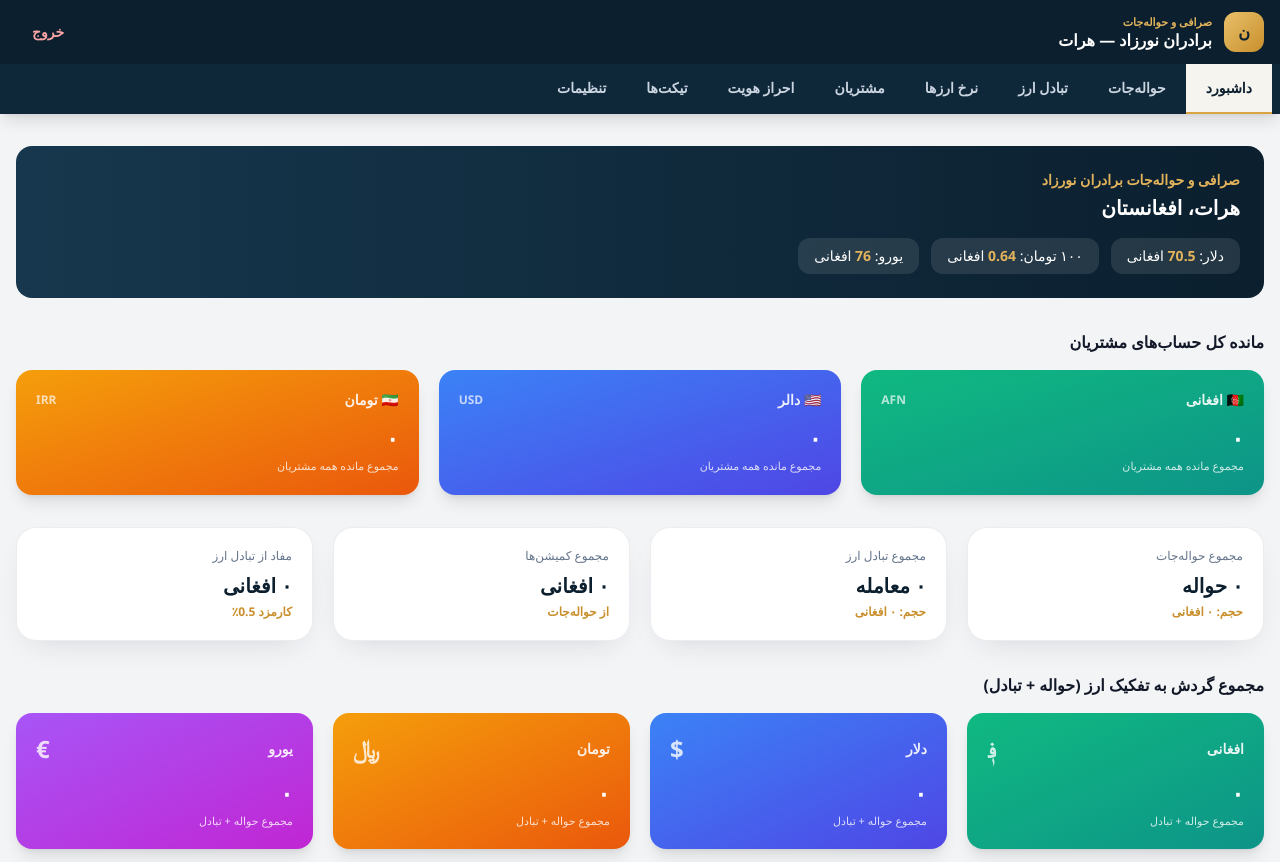
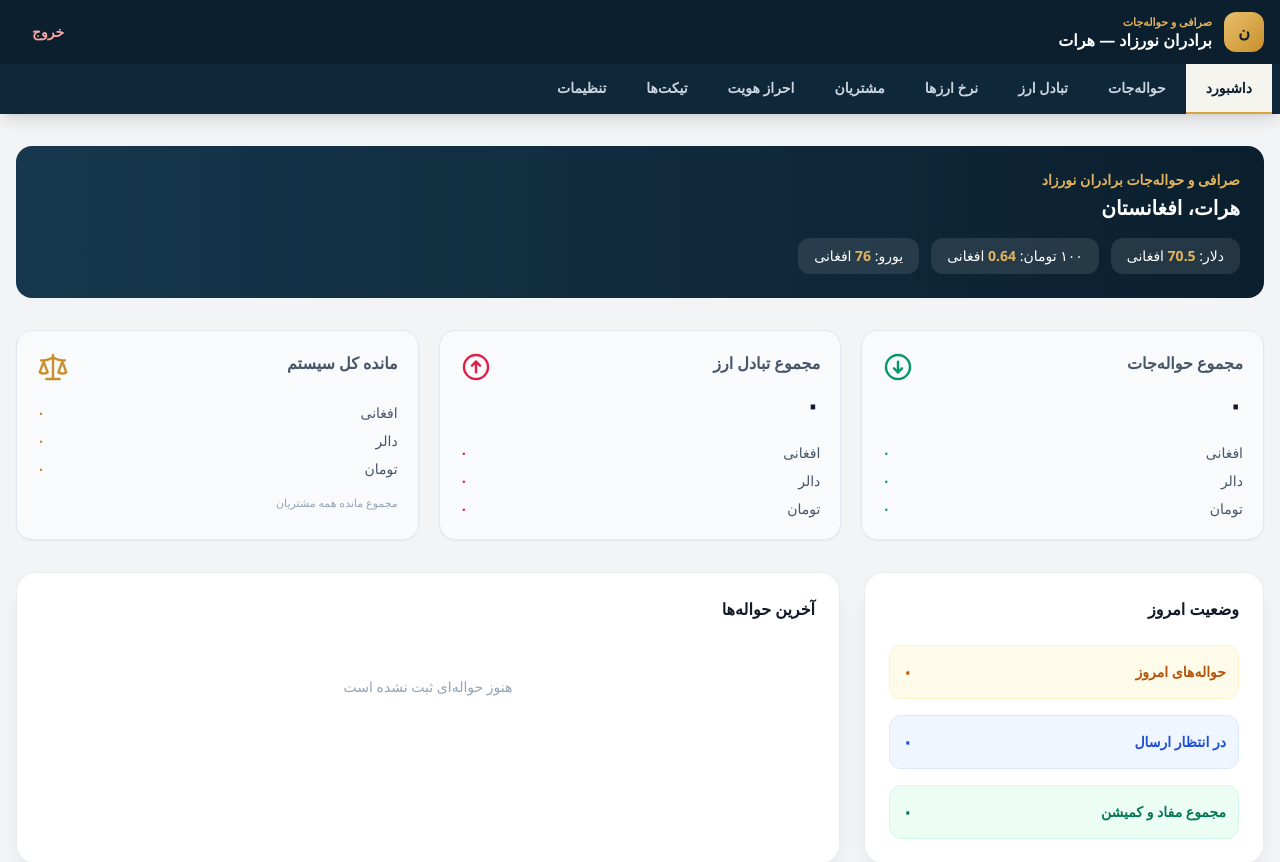
Before and after one commit to nasirahmadrahmati19-hue/exchange-admin, a Next.js app: page /dashboard in a window 1280 px wide. Shown: the top 862 px of the page. Built offline with nearby package versions, Linux system fonts and the light colour scheme; sample sign-in values are in the browser's storage; a small style sheet from the web is missing.

Commit message:
Refactor Dashboard state and calculations

```diff
--- a/app/dashboard/page.tsx
+++ b/app/dashboard/page.tsx
@@ -3,13 +3,17 @@
 import { useEffect, useState } from "react";
 
 export default function DashboardPage() {
-  const [d, setD] = useState({
-    hawalaCount: 0, hawalaVolume: 0, tradeCount: 0, tradeVolume: 0,
-    totalFee: 0, tradeProfit: 0, pending: 0, today: 0,
-    cur: { "افغانی": 0, "دلار": 0, "تومان": 0, "یورو": 0 } as Record<string, number>,
+  const [d, setD] = useState<any>({
+    hawalaCount: 0,
+    hawalaTotals: { AFN: 0, USD: 0, IRR: 0 },
+    tradeCount: 0,
+    tradeTotals: { AFN: 0, USD: 0, IRR: 0 },
     accounts: { AFN: 0, USD: 0, IRR: 0 },
+    pending: 0,
+    today: 0,
+    totalFee: 0,
+    tradeProfit: 0,
     rates: { usd: "70.5", eur: "76", toman: "0.64" },
-    commission: "0.5",
     latest: [] as any[],
   });
 
@@ -25,69 +29,48 @@ export default function DashboardPage() {
       const s = localStorage.getItem("db_settings");
       if (s) { const p = JSON.parse(s); if (p && p.commission) commission = p.commission; }
 
-      const toAFN = (amount: number, cur: string) => {
-        if (cur === "تومان") return (amount / 1000) * Number(rates.toman);
-        if (cur === "دلار" || cur === "دالر") return amount * Number(rates.usd);
-        if (cur === "یورو") return amount * Number(rates.eur);
-        return amount;
-      };
+      // ---------- مجموع حواله‌جات به تفکیک ارز ----------
+      const hawalaTotals = { AFN: 0, USD: 0, IRR: 0 };
+      let totalFee = 0, pending = 0, today = 0;
+      const todayStr = new Date().toLocaleDateString("fa-IR");
+      h.forEach((x: any) => {
+        const amt = Number(x.amount || 0);
+        if (x.payCur === "افغانی") hawalaTotals.AFN += amt;
+        else if (x.payCur === "دلار" || x.payCur === "دالر") hawalaTotals.USD += amt;
+        else if (x.payCur === "تومان") hawalaTotals.IRR += amt;
+        totalFee += Number(x.fee || 0);
+        if (x.status === "در انتظار" || x.status === "در حال انتظار") pending++;
+        if (x.date === todayStr) today++;
+      });
 
+      // ---------- مجموع تبادل ارز به تفکیک ارز ----------
+      const tradeTotals = { AFN: 0, USD: 0, IRR: 0 };
+      let tradeProfit = 0;
+      t.forEach((x: any) => {
+        const amt = Number(x.amount || 0);
+        if (x.currency === "افغانی") tradeTotals.AFN += amt;
+        else if (x.currency === "دالر" || x.currency === "دلار") tradeTotals.USD += amt;
+        else if (x.currency === "تومان") tradeTotals.IRR += amt;
+        tradeProfit += Number(x.afnValue || 0) * (Number(commission) / 100);
+      });
+
+      // ---------- مانده کل سیستم ----------
       const acc = { AFN: 0, USD: 0, IRR: 0 };
       u.forEach((x: any) => {
         const b = x.balances || { AFN: Number(x.balance || 0), USD: 0, IRR: 0 };
         acc.AFN += b.AFN || 0; acc.USD += b.USD || 0; acc.IRR += b.IRR || 0;
       });
 
-      const curSum: Record<string, number> = { "افغانی": 0, "دلار": 0, "تومان": 0, "یورو": 0 };
-      let hawalaVolume = 0, totalFee = 0, pending = 0, today = 0;
-      const todayStr = new Date().toLocaleDateString("fa-IR");
-
-      h.forEach((x: any) => {
-        hawalaVolume += toAFN(Number(x.amount || 0), x.payCur);
-        totalFee += Number(x.fee || 0);
-        if (curSum[x.payCur] !== undefined) curSum[x.payCur] += Number(x.amount || 0);
-        if (curSum[x.getCur] !== undefined) curSum[x.getCur] += Number(x.result || 0);
-        if (x.status === "در انتظار") pending++;
-        if (x.date === todayStr) today++;
-      });
-
-      let tradeVolume = 0, tradeProfit = 0;
-      t.forEach((x: any) => {
-        const v = Number(x.afnValue || 0);
-        tradeVolume += v;
-        tradeProfit += v * (Number(commission) / 100);
-        if (curSum[x.currency] !== undefined) curSum[x.currency] += Number(x.amount || 0);
-      });
-
       setD({
-        hawalaCount: h.length, hawalaVolume, tradeCount: t.length, tradeVolume,
-        totalFee, tradeProfit, pending, today,
-        cur: curSum, accounts: acc, rates, commission, latest: h.slice(0, 4),
+        hawalaCount: h.length, hawalaTotals,
+        tradeCount: t.length, tradeTotals,
+        accounts: acc, pending, today, totalFee, tradeProfit, rates,
+        latest: h.slice(0, 4),
       });
     } catch {}
   }, []);
 
   const fa = (n: number) => n.toLocaleString("fa-IR", { maximumFractionDigits: 0 });
-
-  const summary = [
-    { t: "مجموع حواله‌جات", v: fa(d.hawalaCount) + " حواله", sub: "حجم: " + fa(d.hawalaVolume) + " افغانی" },
-    { t: "مجموع تبادل ارز", v: fa(d.tradeCount) + " معامله", sub: "حجم: " + fa(d.tradeVolume) + " افغانی" },
-    { t: "مجموع کمیشن‌ها", v: fa(d.totalFee) + " افغانی", sub: "از حواله‌جات" },
-    { t: "مفاد از تبادل ارز", v: fa(d.tradeProfit) + " افغانی", sub: "کارمزد " + d.commission + "٪" },
-  ];
-
-  const accountCards = [
-    { name: "افغانی", flag: "🇦🇫", code: "AFN", value: d.accounts.AFN, color: "from-emerald-500 to-teal-600" },
-    { name: "دالر", flag: "🇺🇸", code: "USD", value: d.accounts.USD, color: "from-blue-500 to-indigo-600" },
-    { name: "تومان", flag: "🇮🇷", code: "IRR", value: d.accounts.IRR, color: "from-amber-500 to-orange-600" },
-  ];
-
-  const turnover = [
-    { name: "افغانی", symbol: "؋", color: "from-emerald-500 to-teal-600" },
-    { name: "دلار", symbol: "$", color: "from-blue-500 to-indigo-600" },
-    { name: "تومان", symbol: "﷼", color: "from-amber-500 to-orange-600" },
-    { name: "یورو", symbol: "€", color: "from-purple-500 to-fuchsia-600" },
-  ];
 
   return (
     <div className="space-y-8">
@@ -102,48 +85,90 @@ export default function DashboardPage() {
         </div>
       </div>
 
-      {/* مانده کل حساب‌های مشتریان */}
-      <div>
-        <h3 className="font-extrabold mb-4">مانده کل حساب‌های مشتریان</h3>
-        <div className="grid grid-cols-1 sm:grid-cols-3 gap-5">
-          {accountCards.map(c => (
-            <div key={c.code} className={`rounded-2xl bg-gradient-to-br ${c.color} p-5 text-white shadow-lg`}>
-              <div className="flex items-center justify-between">
-                <span className="text-sm font-bold opacity-90">{c.flag} {c.name}</span>
-                <span className="text-xs font-bold opacity-70">{c.code}</span>
-              </div>
-              <p className="text-2xl font-extrabold mt-3">{fa(c.value)}</p>
-              <p className="text-[11px] opacity-80 mt-1">مجموع مانده همه مشتریان</p>
+      {/* ========== سه کارت افقی (طبق عکس) ========== */}
+      <div className="grid grid-cols-1 md:grid-cols-3 gap-5">
+
+        {/* کارت ۱: مجموع حواله‌جات (سبز) */}
+        <div className="rounded-2xl bg-slate-50 border border-slate-200 p-5 shadow-sm">
+          <div className="flex items-start justify-between">
+            <p className="text-slate-600 font-bold">مجموع حواله‌جات</p>
+            <svg viewBox="0 0 24 24" fill="none" stroke="currentColor" strokeWidth={1.8} strokeLinecap="round" strokeLinejoin="round" className="w-8 h-8 text-emerald-600">
+              <circle cx="12" cy="12" r="9" />
+              <path d="M12 8v8" />
+              <path d="M9 13l3 3 3-3" />
+            </svg>
+          </div>
+          <p className="text-3xl font-extrabold text-slate-900 mt-1">{fa(d.hawalaCount)}</p>
+          <div className="mt-5 space-y-2 text-sm">
+            <div className="flex justify-between">
+              <span className="text-slate-600">افغانی</span>
+              <span className="text-emerald-600 font-bold">{fa(d.hawalaTotals.AFN)}</span>
             </div>
-          ))}
+            <div className="flex justify-between">
+              <span className="text-slate-600">دالر</span>
+              <span className="text-emerald-600 font-bold">{fa(d.hawalaTotals.USD)}</span>
+            </div>
+            <div className="flex justify-between">
+              <span className="text-slate-600">تومان</span>
+              <span className="text-emerald-600 font-bold">{fa(d.hawalaTotals.IRR)}</span>
+            </div>
+          </div>
         </div>
-      </div>
 
-      {/* کارت‌های خلاصه کسب‌وکار */}
-      <div className="grid grid-cols-1 sm:grid-cols-2 lg:grid-cols-4 gap-5">
-        {summary.map(s => (
-          <div key={s.t} className="card p-5">
-            <p className="text-slate-500 text-xs mb-2">{s.t}</p>
-            <p className="text-xl font-extrabold text-[#0b1f2e]">{s.v}</p>
-            <p className="text-xs text-[#c98f2d] font-bold mt-1">{s.sub}</p>
+        {/* کارت ۲: مجموع تبادل ارز (سرمه‌ای/قرمز) */}
+        <div className="rounded-2xl bg-slate-50 border border-slate-200 p-5 shadow-sm">
+          <div className="flex items-start justify-between">
+            <p className="text-slate-600 font-bold">مجموع تبادل ارز</p>
+            <svg viewBox="0 0 24 24" fill="none" stroke="currentColor" strokeWidth={1.8} strokeLinecap="round" strokeLinejoin="round" className="w-8 h-8 text-rose-600">
+              <circle cx="12" cy="12" r="9" />
+              <path d="M12 16V8" />
+              <path d="M9 11l3-3 3 3" />
+            </svg>
           </div>
-        ))}
-      </div>
+          <p className="text-3xl font-extrabold text-slate-900 mt-1">{fa(d.tradeCount)}</p>
+          <div className="mt-5 space-y-2 text-sm">
+            <div className="flex justify-between">
+              <span className="text-slate-600">افغانی</span>
+              <span className="text-rose-600 font-bold">{fa(d.tradeTotals.AFN)}</span>
+            </div>
+            <div className="flex justify-between">
+              <span className="text-slate-600">دالر</span>
+              <span className="text-rose-600 font-bold">{fa(d.tradeTotals.USD)}</span>
+            </div>
+            <div className="flex justify-between">
+              <span className="text-slate-600">تومان</span>
+              <span className="text-rose-600 font-bold">{fa(d.tradeTotals.IRR)}</span>
+            </div>
+          </div>
+        </div>
 
-      {/* گردش به تفکیک ارز */}
-      <div>
-        <h3 className="font-extrabold mb-4">مجموع گردش به تفکیک ارز (حواله + تبادل)</h3>
-        <div className="grid grid-cols-1 sm:grid-cols-2 lg:grid-cols-4 gap-5">
-          {turnover.map(c => (
-            <div key={c.name} className={`rounded-2xl bg-gradient-to-br ${c.color} p-5 text-white shadow-lg`}>
-              <div className="flex items-center justify-between">
-                <span className="text-sm font-bold opacity-90">{c.name}</span>
-                <span className="text-2xl font-extrabold opacity-80">{c.symbol}</span>
-              </div>
-              <p className="text-2xl font-extrabold mt-3">{fa(d.cur[c.name] || 0)}</p>
-              <p className="text-[11px] opacity-80 mt-1">مجموع حواله + تبادل</p>
+        {/* کارت ۳: مانده کل سیستم (طلایی) */}
+        <div className="rounded-2xl bg-slate-50 border border-slate-200 p-5 shadow-sm">
+          <div className="flex items-start justify-between">
+            <p className="text-slate-600 font-bold">مانده کل سیستم</p>
+            <svg viewBox="0 0 24 24" fill="none" stroke="currentColor" strokeWidth={1.8} strokeLinecap="round" strokeLinejoin="round" className="w-8 h-8 text-[#c98f2d]">
+              <path d="m16 16 3-8 3 8c-.87.65-1.92 1-3 1s-2.13-.35-3-1Z" />
+              <path d="m2 16 3-8 3 8c-.87.65-1.92 1-3 1s-2.13-.35-3-1Z" />
+              <path d="M7 21h10" />
+              <path d="M12 3v18" />
+              <path d="M3 7h2c2 0 5-1 7-2 2 1 5 2 7 2h2" />
+            </svg>
+          </div>
+          <div className="mt-5 space-y-2 text-sm">
+            <div className="flex justify-between">
+              <span className="text-slate-600">افغانی</span>
+              <span className="text-[#c98f2d] font-bold">{fa(d.accounts.AFN)}</span>
             </div>
-          ))}
+            <div className="flex justify-between">
+              <span className="text-slate-600">دالر</span>
+              <span className="text-[#c98f2d] font-bold">{fa(d.accounts.USD)}</span>
+            </div>
+            <div className="flex justify-between">
+              <span className="text-slate-600">تومان</span>
+              <span className="text-[#c98f2d] font-bold">{fa(d.accounts.IRR)}</span>
+            </div>
+          </div>
+          <p className="text-[11px] text-slate-400 mt-4">مجموع مانده همه مشتریان</p>
         </div>
       </div>
 
@@ -173,7 +198,7 @@ export default function DashboardPage() {
             <p className="text-sm text-slate-400 text-center py-8">هنوز حواله‌ای ثبت نشده است</p>
           ) : (
             <div className="space-y-3">
-              {d.latest.map(h => (
+              {d.latest.map((h: any) => (
                 <div key={h.id} className="flex items-center justify-between p-3 rounded-xl border border-slate-100">
                   <div className="flex items-center gap-3">
                     <div className="w-10 h-10 rounded-xl bg-[#0b1f2e] text-[#e3b45c] flex items-center justify-center font-bold text-sm">
```
